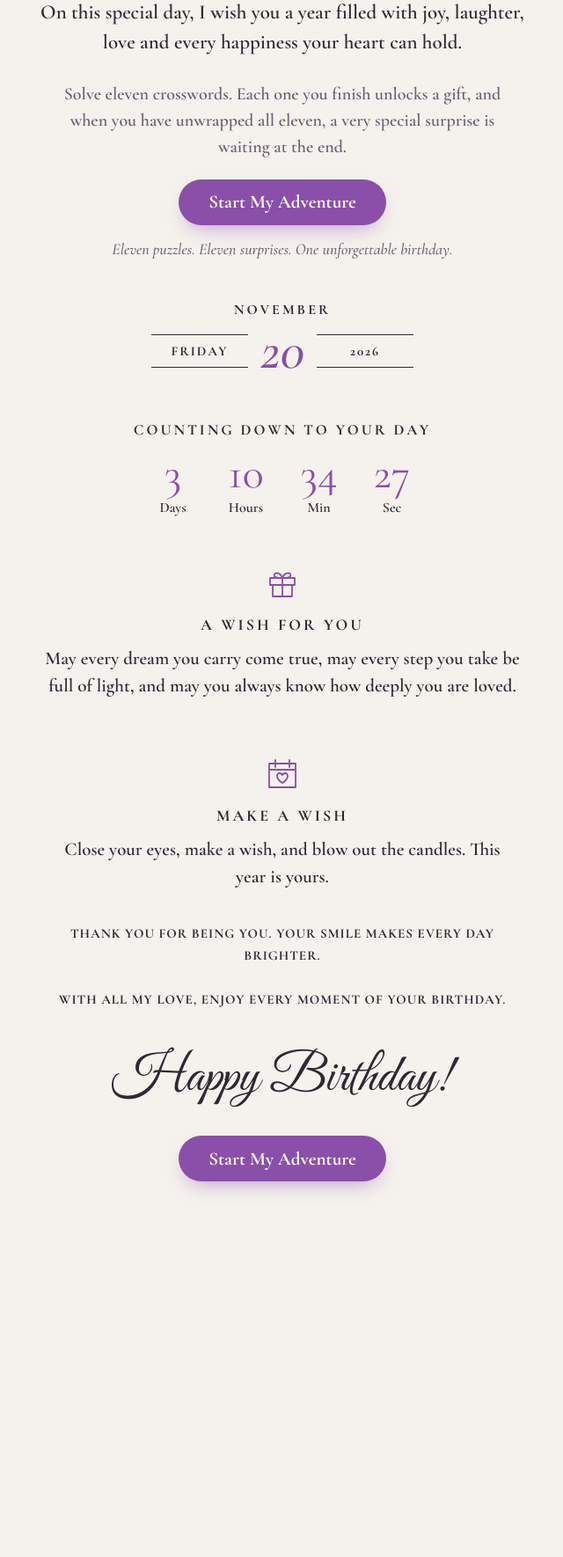
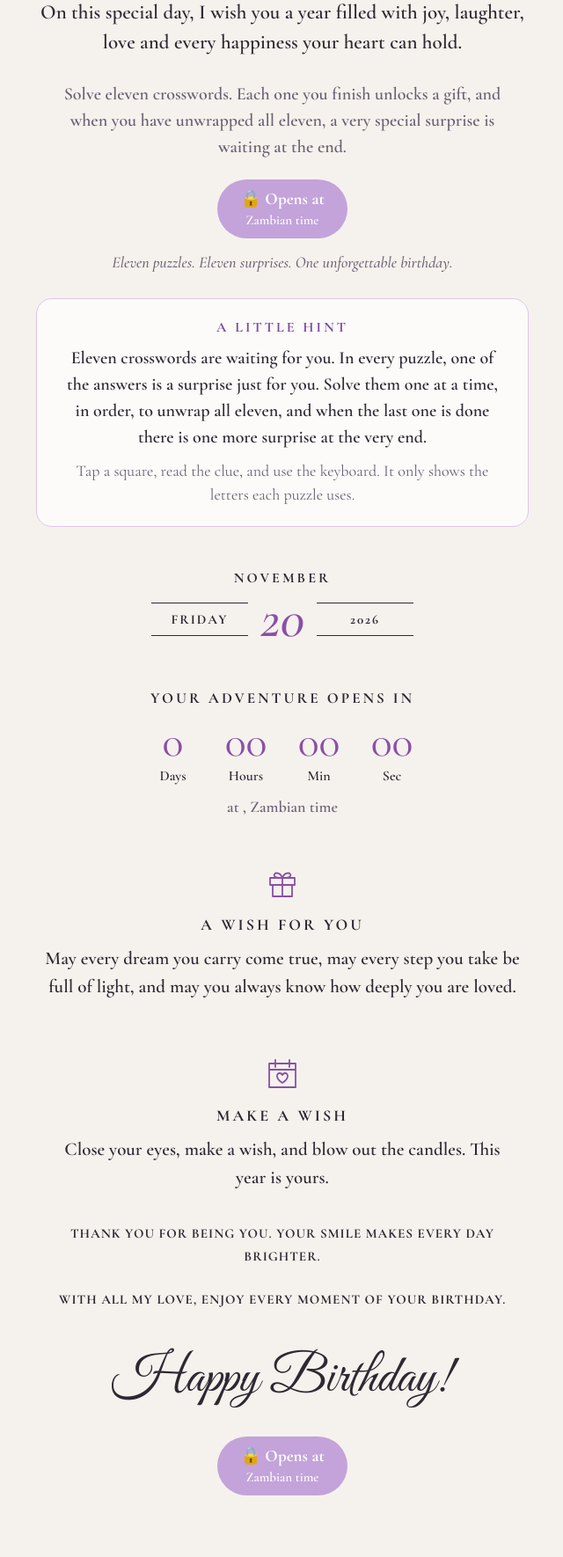
Before and after one commit to KasubaR/tami, a Laravel app: template resources/views/welcome.blade.php in a window 1280 px wide. Shown: the part 171-1941 px from the top of the page at 88% size, without its empty margins (319-959 px from the left). Before the commit the page ends 1528 px from the top, so only its background shows below. Run offline with Laravel 12, Linux system fonts and the light colour scheme; the template is opened without the code that fills it, so the values that code supplies are empty.

Commit message:
Lock the adventure until 14:00 Zambian time on 20 Nov, with a countdown and a hint on the welcome page
Co-Authored-By: Claude Sonnet 5.5 <noreply@anthropic.com>

```diff
--- a/app/Http/Controllers/GameController.php
+++ b/app/Http/Controllers/GameController.php
@@ -43,7 +43,11 @@ class GameController extends Controller
         $game = BirthdayGame::first();
         $started = $game && count($this->progress($game)->completed_levels) > 0;
 
-        return view('welcome', ['started' => $started]);
+        return view('welcome', [
+            'started' => $started,
+            'isOpen' => \App\Support\GameSchedule::isOpen(),
+            'opensAt' => \App\Support\GameSchedule::opensAt(),
+        ]);
     }
 
     public function dashboard(): View
--- a/bootstrap/app.php
+++ b/bootstrap/app.php
@@ -15,7 +15,10 @@ return Application::configure(basePath: dirname(__DIR__))
         health: '/up',
     )
     ->withMiddleware(function (Middleware $middleware): void {
-        $middleware->alias(['game.access' => EnsureGameAccess::class]);
+        $middleware->alias([
+            'game.access' => EnsureGameAccess::class,
+            'game.open' => \App\Http\Middleware\EnsureGameIsOpen::class,
+        ]);
         $middleware->web(append: [SecurityHeaders::class]);
     })
     ->withExceptions(function (Exceptions $exceptions): void {
--- a/config/game.php
+++ b/config/game.php
@@ -15,6 +15,9 @@ return [
     // The birthday (shown on the welcome page and used for its countdown).
     'birthday' => env('GAME_BIRTHDAY', '2026-11-20'),
 
+    // When the puzzles unlock, in Zambian time (Africa/Lusaka, UTC+2).
+    'opens_at' => env('GAME_OPENS_AT', '2026-11-20 14:00'),
+
     'sign_off' => env('GAME_SIGN_OFF', 'With all my love'),
 
     // Welcome page: romantic introduction.
--- a/resources/views/welcome.blade.php
+++ b/resources/views/welcome.blade.php
@@ -2,6 +2,8 @@
     $name = config('game.recipient');
     $birthday = \Illuminate\Support\Carbon::parse(config('game.birthday'));
     // Photos live in public/images/tamara/photo-1.jpeg ... photo-5.jpeg (kept out of git).
+    $opensTarget = $opensAt->format('Y-m-d\TH:i:sP');
+    $opensLabel = $opensAt->format('j F').' at '.$opensAt->format('H:i');
     $photos = collect(range(1, 5))
         ->filter(fn ($i) => file_exists(public_path("images/tamara/photo-$i.jpeg")))
         ->values();
@@ -21,7 +23,9 @@
 body{margin:0;background:#F5F2ED}
 .w{width:100%;background:#F5F2ED;color:#2E2833;font-family:'Cormorant Garamond',Georgia,serif;display:flex;flex-direction:column;align-items:center;text-align:center;padding:0 0 70px;overflow:hidden}
 .btn{display:inline-flex;align-items:center;justify-content:center;min-height:52px;padding:0 34px;box-sizing:border-box;border-radius:9999px;background:#8A4FA8;color:#fff;font-size:21px;font-weight:700;text-decoration:none;box-shadow:0 10px 24px -10px rgba(138,79,168,.6)}
-.btn:hover{background:#7E4A9E}.btn:focus-visible{outline:3px solid #C3A3DA;outline-offset:3px}
+.btn.locked{display:inline-block;background:#C3A3DA;box-shadow:none;cursor:not-allowed;font-size:19px;text-align:center;padding:10px 26px;line-height:1.25}
+.btn:not(.locked):hover{background:#7E4A9E}.btn:focus-visible{outline:3px solid #C3A3DA;outline-offset:3px}
+.hint{box-sizing:border-box;max-width:560px;margin:30px 20px 0;padding:22px 24px;border:1px solid #DCC6EC;border-radius:18px;background:rgba(255,255,255,.7)}
 .script{font-family:'Great Vibes',cursive;line-height:1.1}
 .polaroid{flex:1 1 0;min-width:0;box-sizing:border-box;padding:5px 5px 16px;background:#fff;border-radius:4px;box-shadow:0 8px 20px rgba(46,40,51,.18);display:flex}
 .polaroid:nth-child(1){transform:rotate(-3deg) translateY(6px)}
@@ -67,8 +71,17 @@ body{margin:0;background:#F5F2ED}
 <p style="margin:22px 28px 0;max-width:560px;font-size:23px;line-height:1.5;font-weight:600">On this special day, I wish you a year filled with joy, laughter, love and every happiness your heart can hold.</p>
 
 <p style="margin:26px 28px 0;max-width:520px;font-size:20px;line-height:1.5;font-weight:600;color:#6B5F73">{{ config('game.how_it_works') }}</p>
-<a href="{{ url('/play') }}" class="btn" style="margin-top:22px">{{ $started ? 'Continue My Adventure' : 'Start My Adventure' }}</a>
+@if ($isOpen)
+    <a href="{{ url('/play') }}" class="btn" style="margin-top:22px">{{ $started ? 'Continue My Adventure' : 'Start My Adventure' }}</a>
+@else
+    <span class="btn locked" role="button" aria-disabled="true" style="margin-top:22px">🔒 Opens {{ $opensLabel }}<br><small style="font-size:15px;font-weight:600">Zambian time</small></span>
+@endif
 <p style="margin:16px 28px 0;font-size:18px;font-style:italic;color:#6B5F73">Eleven puzzles. Eleven surprises. One unforgettable birthday.</p>
+<div class="hint">
+    <div style="font-size:16px;font-weight:700;letter-spacing:3px;color:#7E4A9E">A LITTLE HINT</div>
+    <p style="margin:10px 0 0;font-size:20px;line-height:1.5;font-weight:600">Eleven crosswords are waiting for you. In every puzzle, one of the answers is a surprise just for you. Solve them one at a time, in order, to unwrap all eleven, and when the last one is done there is one more surprise at the very end.</p>
+    <p style="margin:10px 0 0;font-size:18px;line-height:1.5;color:#6B5F73">Tap a square, read the clue, and use the keyboard. It only shows the letters each puzzle uses.</p>
+</div>
 
 <div style="margin-top:48px;font-size:16px;font-weight:700;letter-spacing:3px">{{ strtoupper($birthday->format('F')) }}</div>
 <div style="margin-top:6px;display:flex;align-items:center;justify-content:center;gap:14px">
@@ -77,12 +90,13 @@ body{margin:0;background:#F5F2ED}
     <span style="width:110px;padding:9px 0;border-top:1px solid #2E2833;border-bottom:1px solid #2E2833;font-size:15px;font-weight:700;letter-spacing:2px">{{ $birthday->format('Y') }}</span>
 </div>
 
-<div style="margin-top:48px;font-size:17px;font-weight:700;letter-spacing:3px">COUNTING DOWN TO YOUR DAY</div>
-<div id="countdown" data-target="{{ $birthday->format('Y-m-d') }}T00:00:00" style="margin-top:14px;display:grid;grid-template-columns:repeat(4,minmax(0,1fr));gap:4px;width:100%;max-width:360px;padding:0 16px;box-sizing:border-box">
+<div style="margin-top:48px;font-size:17px;font-weight:700;letter-spacing:3px">YOUR ADVENTURE OPENS IN</div>
+<div id="countdown" data-target="{{ $opensTarget }}" data-open="{{ $isOpen ? 1 : 0 }}" style="margin-top:14px;display:grid;grid-template-columns:repeat(4,minmax(0,1fr));gap:4px;width:100%;max-width:360px;padding:0 16px;box-sizing:border-box">
     @foreach (['days' => 'Days', 'hours' => 'Hours', 'minutes' => 'Min', 'seconds' => 'Sec'] as $key => $label)
         <div style="display:flex;flex-direction:column;gap:4px"><span data-unit="{{ $key }}" style="font-size:50px;line-height:1;color:#8A4FA8">0</span><span style="font-size:16px;font-weight:600">{{ $label }}</span></div>
     @endforeach
 </div>
+<p style="margin:14px 28px 0;font-size:18px;font-weight:600;color:#6B5F73">{{ $opensLabel }}, Zambian time</p>
 
 <svg aria-hidden="true" width="40" height="40" viewBox="0 0 40 40" fill="none" stroke="#8A4FA8" stroke-width="1.8" stroke-linejoin="round" style="margin-top:56px"><path d="M6 14h28v8H6zM9 22h22v13H9zM20 14v21M20 14c-3-8-11-6-9-2 1 2 5 2 9 2zM20 14c3-8 11-6 9-2-1 2-5 2-9 2z"/></svg>
 <h2 style="margin:16px 0 0;font-size:18px;font-weight:700;letter-spacing:3px">A WISH FOR YOU</h2>
@@ -95,7 +109,11 @@ body{margin:0;background:#F5F2ED}
 <p style="margin:36px 28px 0;max-width:560px;font-size:15px;line-height:1.7;font-weight:700;letter-spacing:1px">THANK YOU FOR BEING YOU. YOUR SMILE MAKES EVERY DAY BRIGHTER.</p>
 <p style="margin:24px 28px 0;max-width:560px;font-size:15px;line-height:1.7;font-weight:700;letter-spacing:1px">WITH ALL MY LOVE, ENJOY EVERY MOMENT OF YOUR BIRTHDAY.</p>
 <div class="script" style="margin-top:44px;font-size:60px">Happy Birthday!</div>
-<a href="{{ url('/play') }}" class="btn" style="margin-top:32px">{{ $started ? 'Continue My Adventure' : 'Start My Adventure' }}</a>
+@if ($isOpen)
+    <a href="{{ url('/play') }}" class="btn" style="margin-top:32px">{{ $started ? 'Continue My Adventure' : 'Start My Adventure' }}</a>
+@else
+    <span class="btn locked" role="button" aria-disabled="true" style="margin-top:32px">🔒 Opens {{ $opensLabel }}<br><small style="font-size:15px;font-weight:600">Zambian time</small></span>
+@endif
 </div>
 
 <script>
@@ -113,6 +131,7 @@ body{margin:0;background:#F5F2ED}
     els.hours.textContent = pad(Math.floor(left % 86400 / 3600));
     els.minutes.textContent = pad(Math.floor(left % 3600 / 60));
     els.seconds.textContent = pad(left % 60);
+    if (left === 0 && box.dataset.open === '0') location.reload();
   }
   tick();
   setInterval(tick, 1000);
--- a/routes/web.php
+++ b/routes/web.php
@@ -6,7 +6,8 @@ use Illuminate\Support\Facades\Route;
 
 /*
  * The only public route is the secret entry link. There is no registration,
- * no login form and no admin interface. Everything else needs game access.
+ * no login form and no admin interface. Everything else needs game access,
+ * and the puzzles also stay locked until the opening time (config/game.php).
  */
 Route::get('/g/{token}', [AccessController::class, 'enter'])
     ->where('token', '[A-Za-z0-9]{20,128}')
@@ -14,6 +15,8 @@ Route::get('/g/{token}', [AccessController::class, 'enter'])
 
 Route::middleware('game.access')->group(function () {
     Route::get('/', [GameController::class, 'welcome']);
+
+    Route::middleware('game.open')->group(function () {
         Route::get('/play', [GameController::class, 'dashboard']);
         Route::get('/play/{number}', [GameController::class, 'show'])->whereNumber('number');
         Route::post('/play/{number}/check', [GameController::class, 'check'])
@@ -21,3 +24,4 @@ Route::middleware('game.access')->group(function () {
         Route::get('/play/{number}/gift', [GameController::class, 'gift'])->whereNumber('number');
         Route::get('/finale', [GameController::class, 'finale']);
     });
+});
```
Also changed, not shown: app/Http/Middleware/EnsureGameIsOpen.php (added, +26 -0 lines), app/Support/GameSchedule.php (added, +26 -0 lines), tests/Feature/OpeningTimeTest.php (added, +84 -0 lines), tests/TestCase.php (+3 -0 lines). Lines whose indentation alone changed are shown as unchanged.
